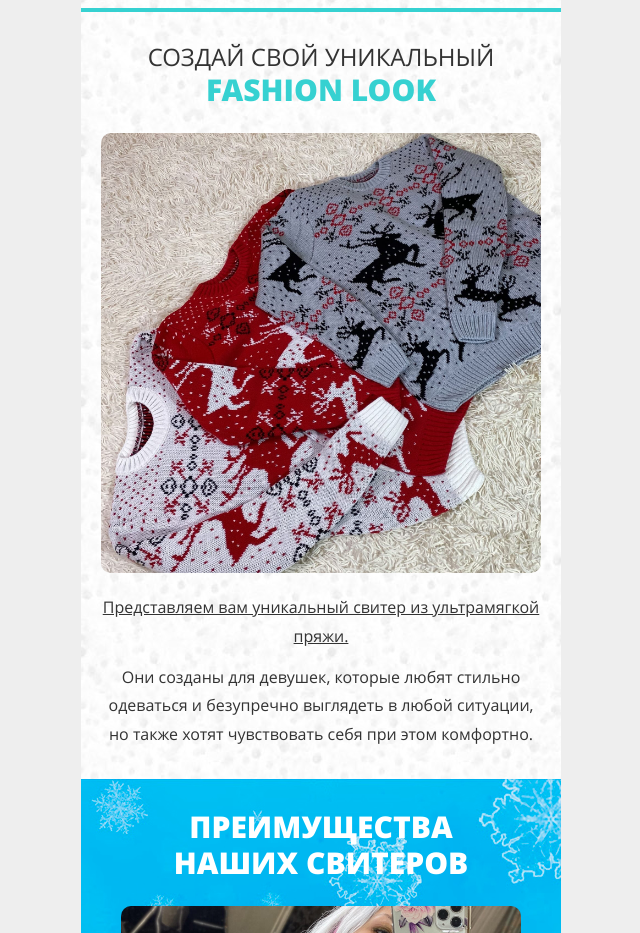
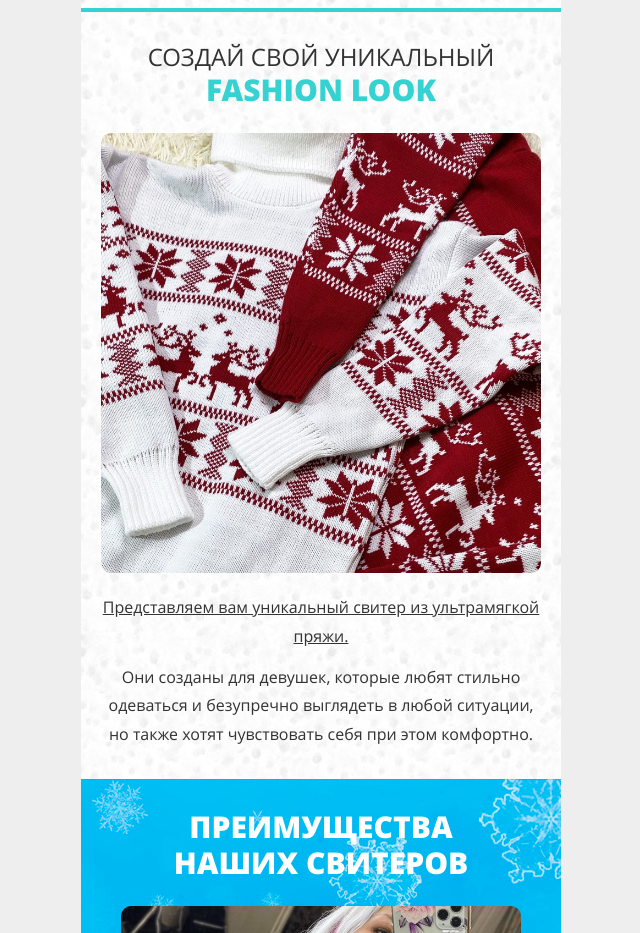
Before and after one commit to Kupreyka/deer2, a plain HTML site: page index.html in a window 1280 px wide. Shown: the part 2436-3369 px from the top of the page, without its empty margins (319-959 px from the left). Drawn offline with nearby package versions, Linux system fonts and the light colour scheme.

Commit message:
Add files via upload

```diff
--- a/index.html
+++ b/index.html
@@ -148,7 +148,7 @@
 
 		<section class="about_section" style="background-image: url(images/wet_snow.jpg);">
 			<h2>СОЗДАЙ СВОЙ УНИКАЛЬНЫЙ<b style="color: #36d1d1;">fashion LOOK</b></h2>
-			<center><img src="images/about__image.jpg" alt="" style="margin: 0 0 20px; width: 440px; border-radius: 10px;"></center>
+			<center><img src="images/slider3.jpg" alt="" style="margin: 0 0 20px; width: 440px; border-radius: 10px;"></center>
 			<p style="margin-top: 0;"><u>Представляем вам уникальный свитер из ультрамягкой пряжи.</u></p>
 			<p style="margin-top: 12px;">Они созданы для девушек, которые любят стильно одеваться и безупречно выглядеть в любой ситуации, но также хотят чувствовать себя при этом комфортно.</p>
 		</section>
```
Also changed, not shown: images/about_image.jpg (added).
